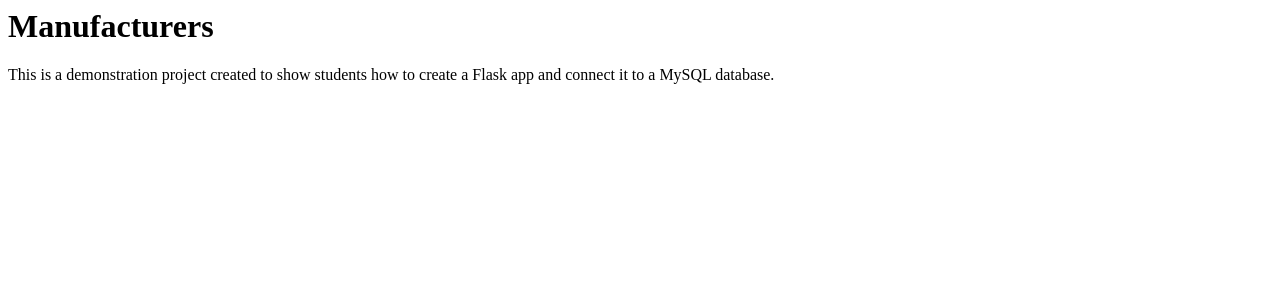
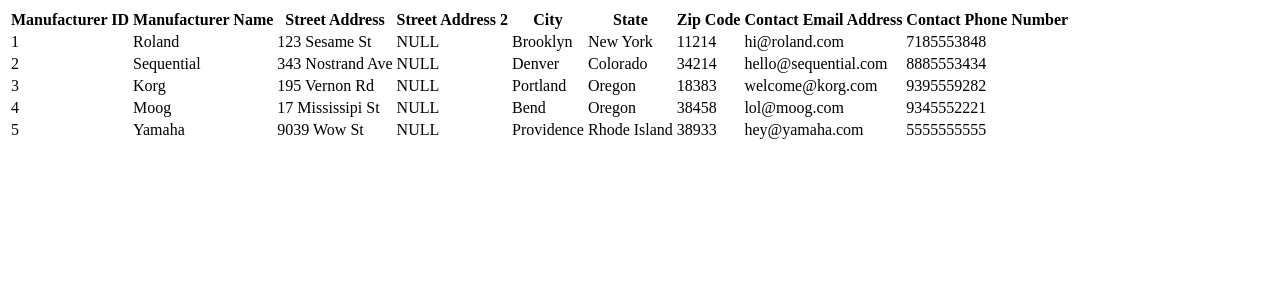
Before and after one commit to jscervantes/cs340-Portfolio-Project, a Flask app: page /manufacturers in a window 1280 px wide. Shown: the top 300 px of the page. Run offline with Flask 3, Linux system fonts and the light colour scheme; some libraries are stand-ins or nearby versions.

Commit message:
Add dummy data to manufacturers.j2

```diff
--- a/templates/manufacturers.j2
+++ b/templates/manufacturers.j2
@@ -3,7 +3,72 @@
     <title>Ciani Synths | Manufacturers</title>
 </head>
 <body>
-    <h1>Manufacturers</h1>
-    <p>This is a demonstration project created to show students how to create a Flask app and connect it to a MySQL database.</p>
-</body>
+    <table>
+    <tr>
+        <th>Manufacturer ID</th>
+        <th>Manufacturer Name</th>
+        <th>Street Address</th>
+        <th>Street Address 2</th>
+        <th>City</th>
+        <th>State</th>
+        <th>Zip Code</th>
+        <th>Contact Email Address</th>
+        <th>Contact Phone Number</th>
+    </tr>
+    <tr>
+        <td>1</td>
+        <td>Roland</td>
+        <td>123 Sesame St</td>
+        <td>NULL</td>
+        <td>Brooklyn</td>
+        <td>New York</td>
+        <td>11214</td>
+        <td>hi@roland.com</td>
+        <td>7185553848</td>
+    </tr>
+    <tr>
+        <td>2</td>
+        <td>Sequential</td>
+        <td>343 Nostrand Ave</td>
+        <td>NULL</td>
+        <td>Denver</td>
+        <td>Colorado</td>
+        <td>34214</td>
+        <td>hello@sequential.com</td>
+        <td>8885553434</td>
+    </tr>
+    <tr>
+        <td>3</td>
+        <td>Korg</td>
+        <td>195 Vernon Rd</td>
+        <td>NULL</td>
+        <td>Portland</td>
+        <td>Oregon</td>
+        <td>18383</td>
+        <td>welcome@korg.com</td>
+        <td>9395559282</td>
+    </tr>
+    <tr>
+        <td>4</td>
+        <td>Moog</td>
+        <td>17 Mississipi St</td>
+        <td>NULL</td>
+        <td>Bend</td>
+        <td>Oregon</td>
+        <td>38458</td>
+        <td>lol@moog.com</td>
+        <td>9345552221</td>
+    </tr>
+    <tr>
+        <td>5</td>
+        <td>Yamaha</td>
+        <td>9039 Wow St</td>
+        <td>NULL</td>
+        <td>Providence</td>
+        <td>Rhode Island</td>
+        <td>38933</td>
+        <td>hey@yamaha.com</td>
+        <td>5555555555</td>
+    </tr>
+    </table></body>
 </html>
```
